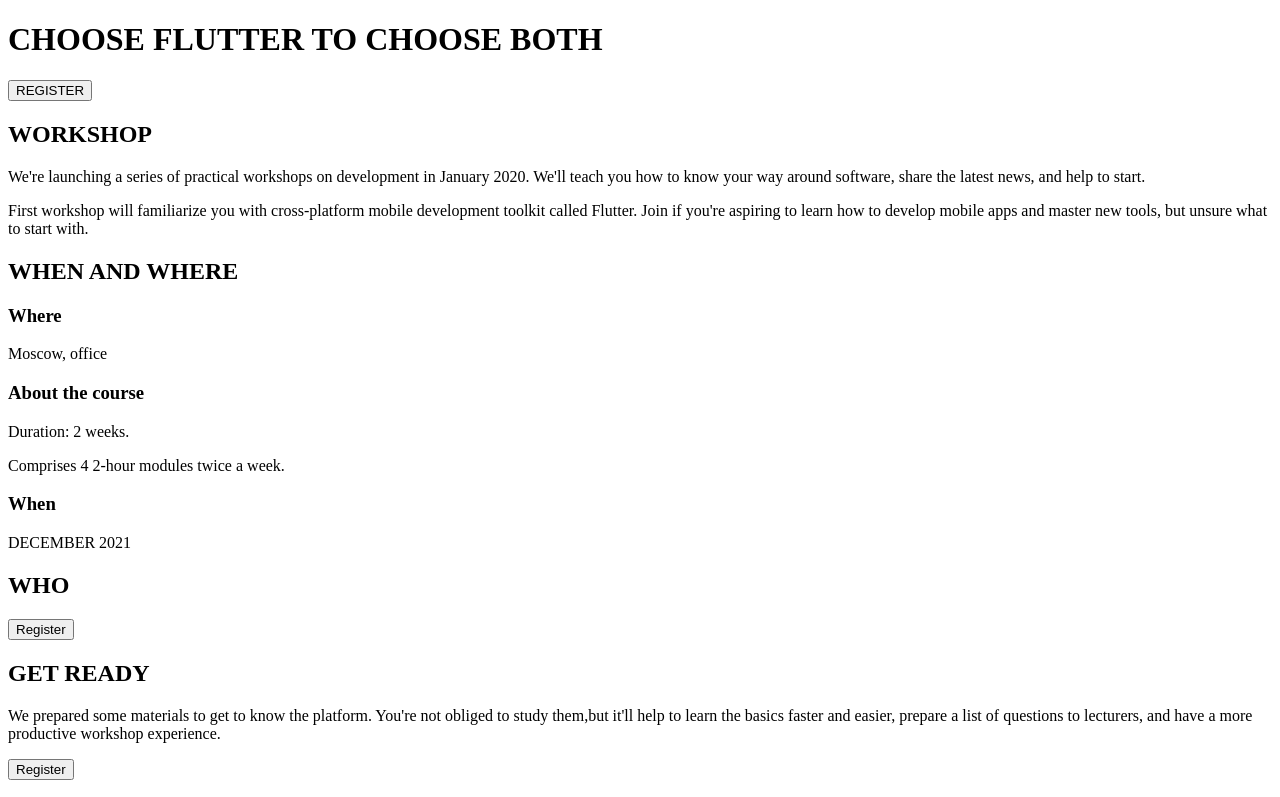
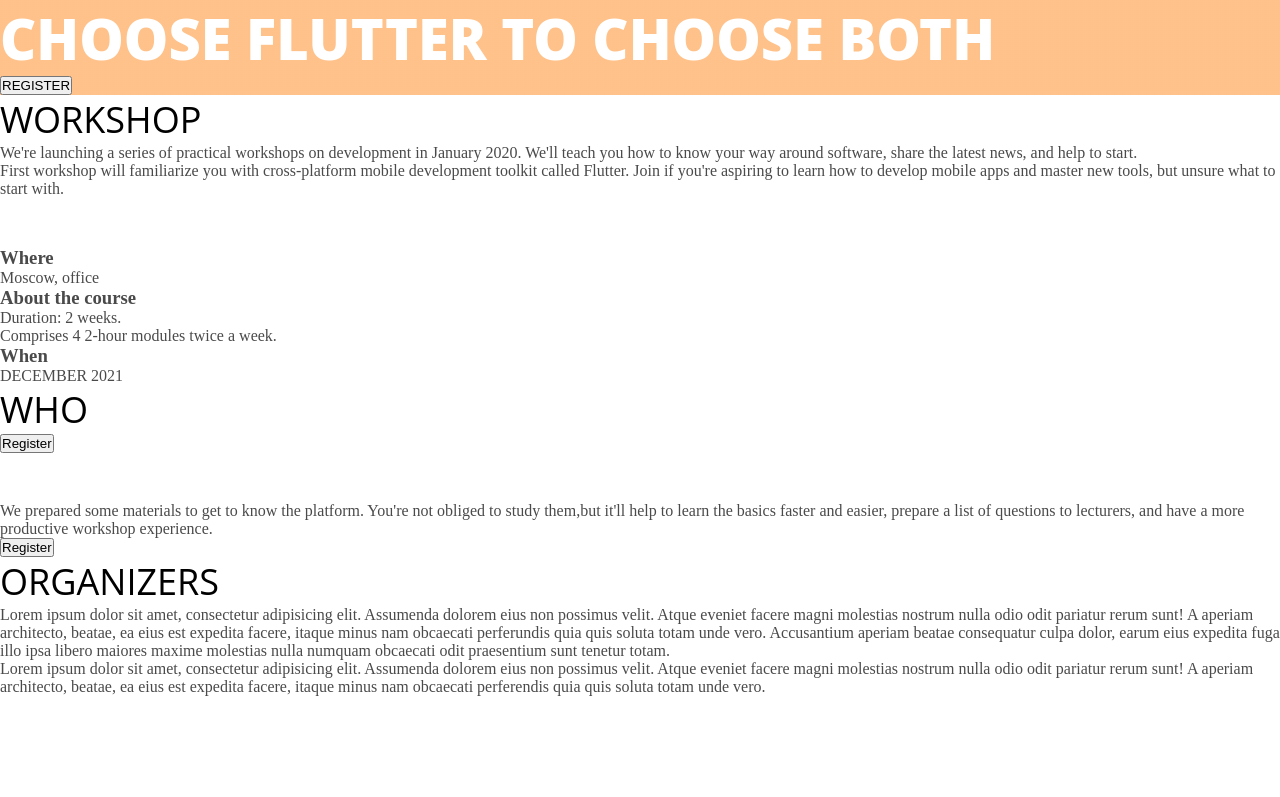
Before and after one commit to ksyunyafimm/homework, a plain HTML site: page index.html in a window 1280 px wide. Shown: the top 797 px of the page. Drawn offline with Linux system fonts and the light colour scheme.

Commit message:
homework3 style

```diff
--- a/index.html
+++ b/index.html
@@ -3,20 +3,21 @@
     <head>
     <meta charset="utf-8">
     <title>Homework</title>
+    <link rel="stylesheet" href="./style.css">
     </head>
     <body>
-        <div>
-            <h1>CHOOSE FLUTTER TO CHOOSE BOTH</h1>
+        <div id="block1">
+            <h1 style="font-family: Open Sans; font-size: 56px; font-weight: 800; text-transform: uppercase;">CHOOSE FLUTTER TO CHOOSE BOTH</h1>
             <button  type="submit">REGISTER</button>
         </div>
-        <div>
-            <h2>WORKSHOP</h2>
+        <div id="block2">
+            <h2 style="color: #000000;">WORKSHOP</h2>
             <p>We're launching a series of practical workshops on development in January 2020. We'll teach you how to know your way around software, share the latest news, and help to start.</p>
             <p>First workshop will familiarize you with cross-platform mobile development toolkit called Flutter. Join if you're aspiring to learn how to develop mobile apps and master new tools, but unsure what to start with.</p>
 
         </div>
-        <div>
-        <h2>WHEN AND WHERE</h2>
+        <div id="block3">
+        <h2 style="color: #ffffff;" >WHEN AND WHERE</h2>
         <div>
             <div>
                 <h3>Where</h3>
@@ -33,17 +34,17 @@
             </div>
         </div>
         </div>
-        <div>
-            <h2>WHO</h2>
+        <div id="block4">
+            <h2 style="color: #000000;">WHO</h2>
             <button  type="submit">Register</button>
         </div>
-        <div>
-            <h2>GET READY</h2>
+        <div id="block5">
+            <h2 style="color: #ffffff;">GET READY</h2>
             <p>We prepared some materials to get to know the platform. You're not obliged to study them,but it'll help to learn the basics faster and easier, prepare a list of questions to lecturers, and have a more productive workshop experience.</p>
             <button  type="submit">Register</button>
         </div>
-        <div>
-            <h2>ORGANIZERS</h2>
+        <div id="block6">
+            <h2 style="color: #000000;">ORGANIZERS</h2>
             <p>Lorem ipsum dolor sit amet, consectetur adipisicing elit. Assumenda dolorem eius non
                 possimus velit. Atque eveniet facere magni molestias nostrum nulla odio odit pariatur
                 rerum sunt! A aperiam architecto, beatae, ea eius est expedita facere, itaque minus nam
--- /dev/null
+++ b/style.css
@@ -0,0 +1,19 @@
+* {
+    margin: 0;
+    padding: 0;
+    box-sizing: border-box;
+}
+body {
+font-size: 16px;
+color: #4A4A4A;
+}
+#block1 {
+background: linear-gradient(0deg, rgba(255, 133, 22, 0.5), rgba(255, 133, 22, 0.5));
+color: #ffffff;
+}
+h2 {
+font-family: Open Sans;
+font-weight: 400;
+font-size: 36px;
+text-transform: uppercase;
+}
```
